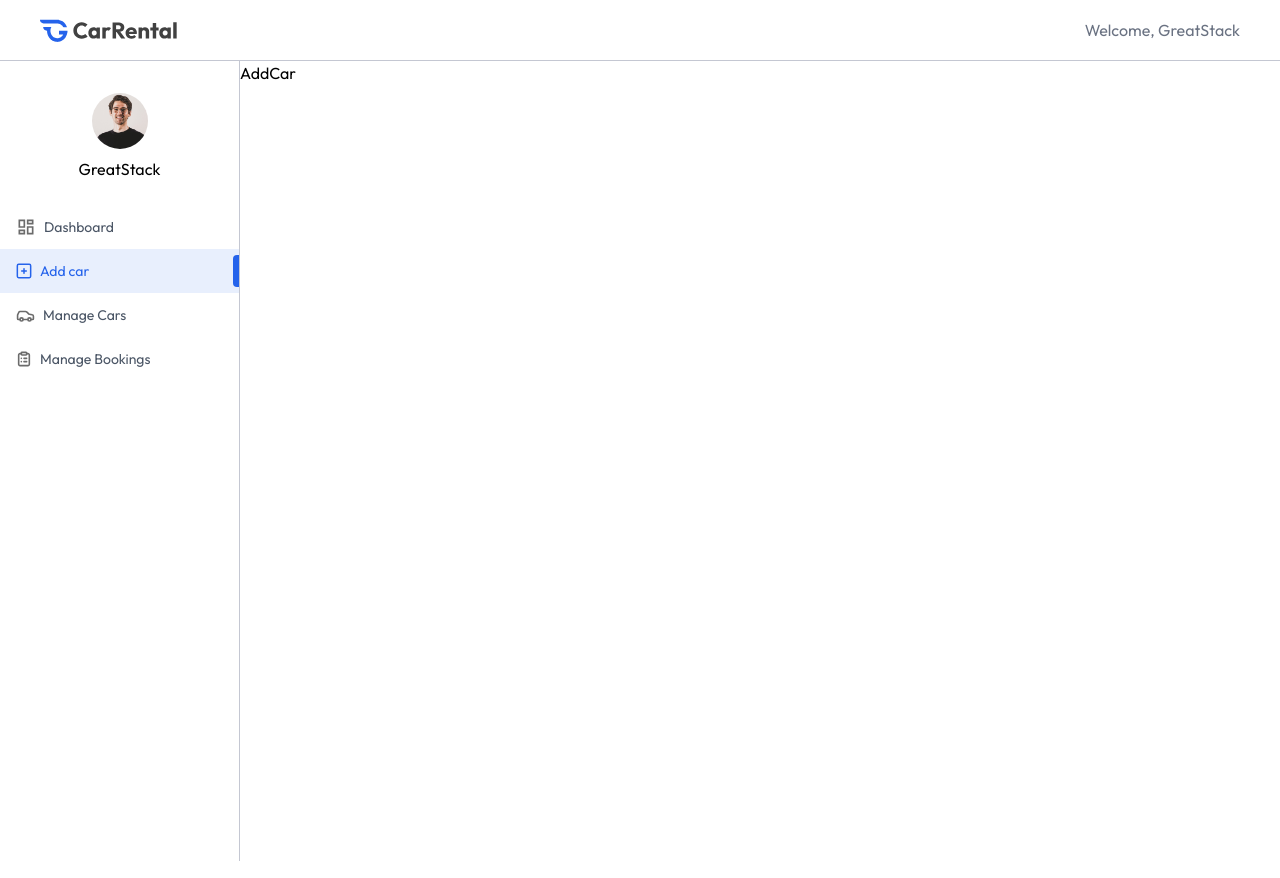
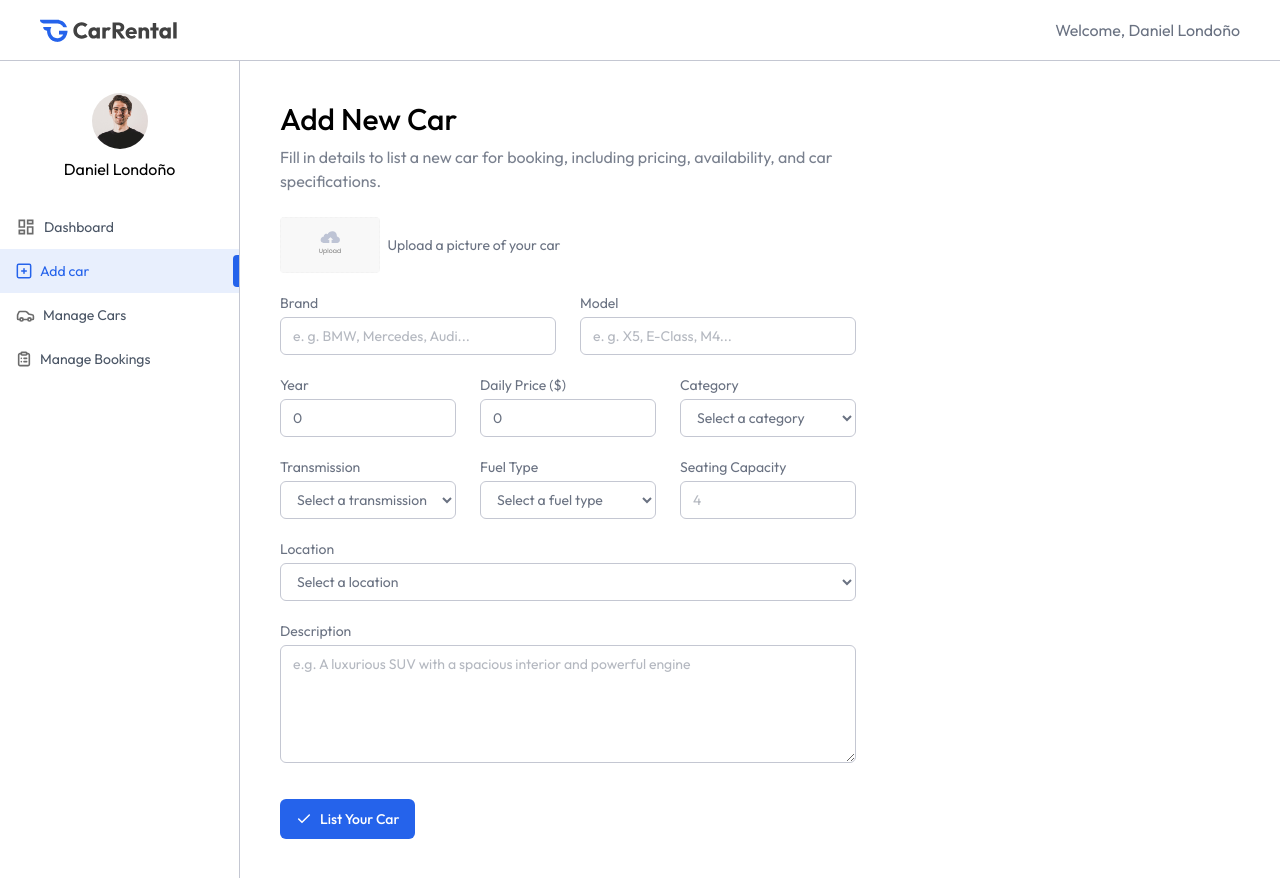
Before and after one commit to DanielEsLoH/client, a React (Vite) app: page /owner/add-car in a window 1280 px wide. Built offline with nearby package versions, Linux system fonts and the light colour scheme.

Commit message:
feat(owner): add AddCar component for listing new cars

```diff
--- a/src/assets/assets.js
+++ b/src/assets/assets.js
@@ -123,7 +123,7 @@
 
 export const dummyUserData = {
   _id: "6847f7cab3d8daecdb517095",
-  name: "GreatStack",
+  name: "Daniel Londoño",
   email: "admin@example.com",
   role: "owner",
   image: user_profile,
--- a/src/pages/owner/AddCar.jsx
+++ b/src/pages/owner/AddCar.jsx
@@ -1,9 +1,195 @@
-import React from 'react'
+import React, { useState } from "react";
+import Title from "../../components/owner/Title";
+import { assets } from "../../assets/assets";
 
 const AddCar = () => {
+  const currency = import.meta.env.VITE_CURRENCY;
+  const [image, setImage] = useState(null);
+  const [car, setCar] = useState({
+    brand: "",
+    model: "",
+    year: 0,
+    pricePerDay: 0,
+    category: "",
+    transmission: "",
+    fuel_type: "",
+    location: "",
+    description: "",
+  });
+  const onsubmitHandler = async (e) => {
+    e.preventDefault();
+  };
   return (
-    <div>AddCar</div>
-  )
-}
+    <div className="px-4 py-10 md:px-10 flex-1">
+      <Title
+        title="Add New Car"
+        subTitle="Fill in details to list a new car for booking, including pricing, availability, and car specifications."
+      />
 
-export default AddCar
+      <form
+        onSubmit={onsubmitHandler}
+        className="flex flex-col gap-5 text-gray-500 text-sm mt-6 max-w-xl"
+      >
+        {/* Car Image */}
+        <div className="flex items-center gap-2 w-full">
+          <label htmlFor="car-image">
+            <img
+              src={image ? URL.createObjectURL(image) : assets.upload_icon}
+              alt=""
+              className="h-14 rounded cursor-pointer"
+            />
+            <input
+              type="file"
+              id="car-image"
+              accept="image/*"
+              hidden
+              onChange={(e) => setImage(e.target.files[0])}
+            />
+          </label>
+          <p className="text-sm text-gray-500">Upload a picture of your car</p>
+        </div>
+        {/* Car Brand & Model */}
+        <div className="grid grid-cols-1 md:grid-cols-2 gap-6">
+          <div className="flex flex-col w-full">
+            <label>Brand</label>
+            <input
+              type="text"
+              placeholder="e. g. BMW, Mercedes, Audi..."
+              required
+              className="px-3 py-2 mt-1 border border-borderColor rounded-md outline-none"
+              value={car.brand}
+              onChange={(e) => setCar({ ...car, brand: e.target.value })}
+            />
+          </div>
+          <div className="flex flex-col w-full">
+            <label>Model</label>
+            <input
+              type="text"
+              placeholder="e. g. X5, E-Class, M4..."
+              required
+              className="px-3 py-2 mt-1 border border-borderColor rounded-md outline-none"
+              value={car.model}
+              onChange={(e) => setCar({ ...car, model: e.target.value })}
+            />
+          </div>
+        </div>
+        {/* Car Year, Price & Category */}
+        <div className="grid grid-cols-1 sm:grid-cols-2 md:grid-cols-3 gap-6">
+          <div className="flex flex-col w-full">
+            <label>Year</label>
+            <input
+              type="number"
+              placeholder="2025"
+              required
+              className="px-3 py-2 mt-1 border border-borderColor rounded-md outline-none"
+              value={car.year}
+              onChange={(e) => setCar({ ...car, year: e.target.value })}
+            />
+          </div>
+          <div className="flex flex-col w-full">
+            <label>Daily Price ({currency})</label>
+            <input
+              type="number"
+              placeholder="100"
+              required
+              className="px-3 py-2 mt-1 border border-borderColor rounded-md outline-none"
+              value={car.pricePerDay}
+              onChange={(e) => setCar({ ...car, pricePerDay: e.target.value })}
+            />
+          </div>
+          <div className="flex flex-col w-full">
+            <label>Category</label>
+            <select
+              onChange={(e) => setCar({ ...car, category: e.target.value })}
+              value={car.category}
+              className="px-3 py-2 mt-1 border border-borderColor rounded-md outline-none"
+            >
+              <option value="">Select a category</option>
+              <option value="Sedan">Sedan</option>
+              <option value="SUV">SUV</option>
+              <option value="Van">Van</option>
+            </select>
+          </div>
+        </div>
+        {/* Car Transmission, Fuel Type, Seating Capacity */}
+        <div className="grid grid-cols-1 sm:grid-cols-2 md:grid-cols-3 gap-6">
+          <div className="flex flex-col w-full">
+            <label>Transmission</label>
+            <select
+              onChange={(e) => setCar({ ...car, transmission: e.target.value })}
+              value={car.transmission}
+              className="px-3 py-2 mt-1 border border-borderColor rounded-md outline-none"
+            >
+              <option value="">Select a transmission</option>
+              <option value="Automatic">Automatic</option>
+              <option value="Manual">Manual</option>
+              <option value="Semi-Automatic">Semi-Automatic</option>
+            </select>
+          </div>
+          <div className="flex flex-col w-full">
+            <label>Fuel Type</label>
+            <select
+              onChange={(e) => setCar({ ...car, fuel_type: e.target.value })}
+              value={car.fuel_type}
+              className="px-3 py-2 mt-1 border border-borderColor rounded-md outline-none"
+            >
+              <option value="">Select a fuel type</option>
+              <option value="Gas">Gas</option>
+              <option value="Diesel">Diesel</option>
+              <option value="Petrol">Petrol</option>
+              <option value="Electric">Electric</option>
+              <option value="Hybrid">Hybrid</option>
+            </select>
+          </div>
+          <div className="flex flex-col w-full">
+            <label>Seating Capacity</label>
+            <input
+              type="number"
+              placeholder="4"
+              required
+              className="px-3 py-2 mt-1 border border-borderColor rounded-md outline-none"
+              value={car.seating_capacity}
+              onChange={(e) =>
+                setCar({ ...car, seating_capacity: e.target.value })
+              }
+            />
+          </div>
+        </div>
+        {/* Car Location */}
+        <div className="flex flex-col w-full">
+          <label>Location</label>
+          <select
+            onChange={(e) => setCar({ ...car, location: e.target.value })}
+            value={car.location}
+            className="px-3 py-2 mt-1 border border-borderColor rounded-md outline-none"
+          >
+            <option value="">Select a location</option>
+            <option value="New York">New York</option>
+            <option value="Los Angeles">Los Angeles</option>
+            <option value="Houston">Houston</option>
+            <option value="Chicago">Chicago</option>
+          </select>
+        </div>
+        {/* Car Description */}
+        <div className="flex flex-col w-full">
+          <label>Description</label>
+          <textarea
+            rows={5}
+            placeholder="e.g. A luxurious SUV with a spacious interior and powerful engine"
+            required
+            className="px-3 py-2 mt-1 border border-borderColor rounded-md outline-none"
+            value={car.description}
+            onChange={(e) => setCar({ ...car, description: e.target.value })}
+          />
+        </div>
+        {/* Submit Button */}
+        <button className="flex items-center gap-2 px-4 py-2.5 mt-4 bg-primary text-white rounded-md font-medium w-max cursor-pointer">
+          <img src={assets.tick_icon} alt="" />
+          List Your Car
+        </button>
+      </form>
+    </div>
+  );
+};
+
+export default AddCar;
```
Also changed, not shown: src/pages/owner/Dashboard.jsx (+9 -3 lines).
